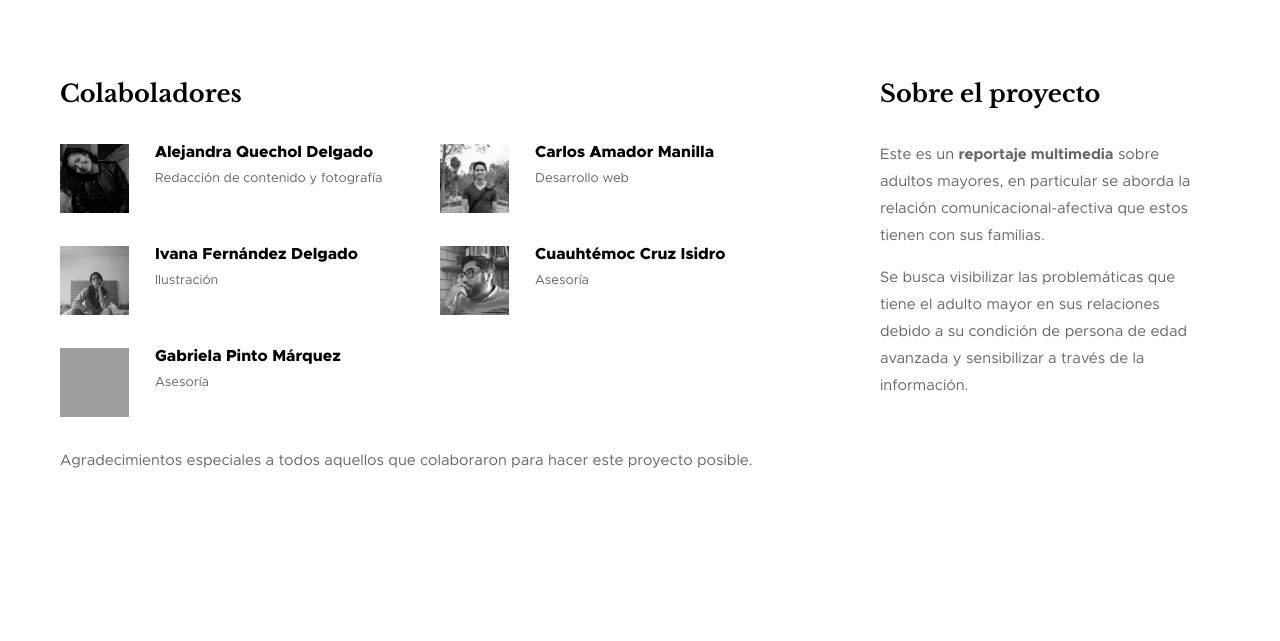
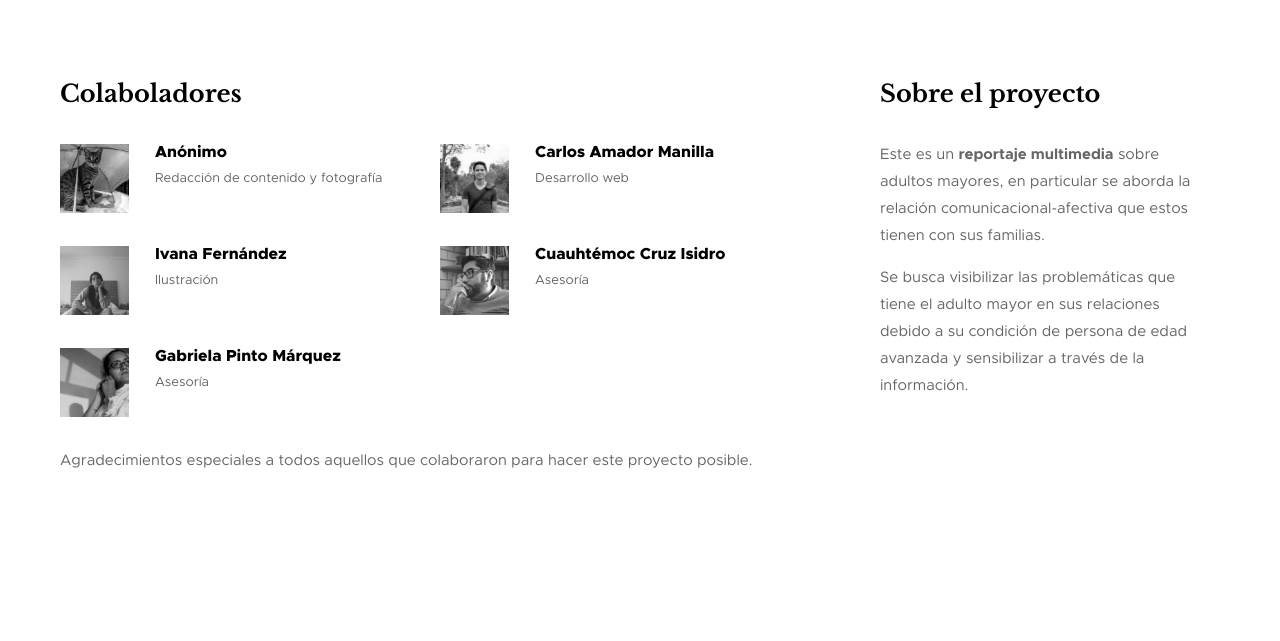
Before and after one commit to Carlos2396/Reportaje, a Laravel app: page / in a window 1280 px wide. Shown: the part 684-1325 px from the top of the page. Run offline with Laravel 8, Linux system fonts and the light colour scheme; grey boxes are pictures that could not be loaded.

Commit message:
Removed authot photo

```diff
--- a/resources/views/index.blade.php
+++ b/resources/views/index.blade.php
@@ -12,9 +12,9 @@
 
                 <div class="block-1-2 block-m-full popular__posts">
 
-                    @include('layouts.colaborator', ['name' => 'Alejandra Quechol Delgado', 'task' => 'Redacción de contenido y fotografía', 'image' => 'images/colaboradores/Ale.png'])
+                    @include('layouts.colaborator', ['name' => 'Anónimo', 'task' => 'Redacción de contenido y fotografía', 'image' => 'images/colaboradores/gustavo.png'])
                     @include('layouts.colaborator', ['name' => 'Carlos Amador Manilla', 'task' => 'Desarrollo web', 'image' => 'images/colaboradores/Carlos.png'])
-                    @include('layouts.colaborator', ['name' => 'Ivana Fernández Delgado', 'task' => 'Ilustración', 'image' => 'images/colaboradores/Ivana.png'])
+                    @include('layouts.colaborator', ['name' => 'Ivana Fernández', 'task' => 'Ilustración', 'image' => 'images/colaboradores/Ivana.png'])
                     @include('layouts.colaborator', ['name' => 'Cuauhtémoc Cruz Isidro', 'task' => 'Asesoría', 'image' => 'images/colaboradores/Cuau.png'])
                     @include('layouts.colaborator', ['name' => 'Gabriela Pinto Márquez', 'task' => 'Asesoría', 'image' => 'images/colaboradores/Gabi.png'])
                 </div> <!-- end popular_posts -->
```
Also changed, not shown: public/images/colaboradores/Gabi.png (added), public/images/colaboradores/gustavo.png (added).
